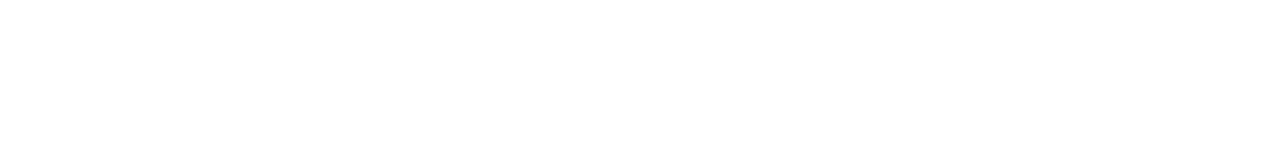
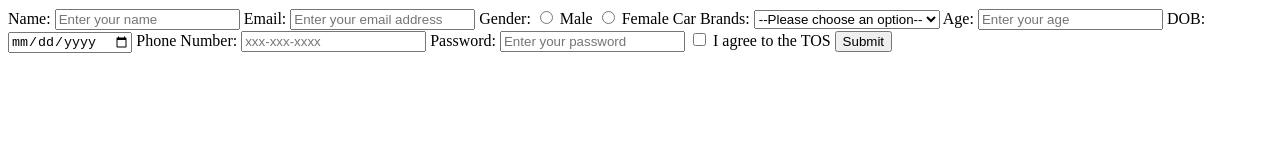
Before and after one commit to acciojob/signup-form-car-Vedprakash321, a website: page main.html in a window 1280 px wide. Drawn offline with Linux system fonts and the light colour scheme.

Commit message:
created a submission

```diff
--- a/main.html
+++ b/main.html
@@ -8,6 +8,52 @@
 
 <body>
 	<!-- the entire body must be written by student -->
+	<form action="submit.php" method="post">
+    <label for="name">Name:</label>
+    <input type="text" id="name" name="name" placeholder="Enter your name" required>
+
+    <label for="email">Email:</label>
+    <input type="email" id="email" name="email" placeholder="Enter your email address" required>
+
+    <label>Gender:</label>
+    <input type="radio" id="gender_m" name="gender" value="male" required>
+    <label for="gender_m">Male</label>
+
+    <input type="radio" id="gender_f" name="gender" value="female" required>
+    <label for="gender_f">Female</label>
+
+    <label for="cars">Car Brands:</label>
+    <select id="cars" name="cars" required>
+        <option value="" disabled selected>--Please choose an option--</option>
+        <option value="toyota">Toyota</option>
+        <option value="honda">Honda</option>
+        <option value="ford">Ford</option>
+        <!-- Add more options as needed -->
+    </select>
+
+    <label for="age">Age:</label>
+    <input type="number" id="age" name="age" placeholder="Enter your age" required>
+
+    <label for="dob">DOB:</label>
+    <input type="date" id="dob" name="dob" required>
+
+    <label for="tel">Phone Number:</label>
+    <input type="tel" id="tel" name="tel" placeholder="xxx-xxx-xxxx">
+
+    <label for="password">Password:</label>
+    <input type="password" id="password" name="password" placeholder="Enter your password" required>
+
+    <label>
+        <input type="checkbox" id="tos" name="tos" required>
+        I agree to the TOS
+    </label>
+
+    <button type="submit">Submit</button>
+</form>
+
+
+
+
     <script type="text/javascript" src="./script.js">
 </script>
 
```
Also changed, not shown: styles.css (line endings or trailing spaces).
